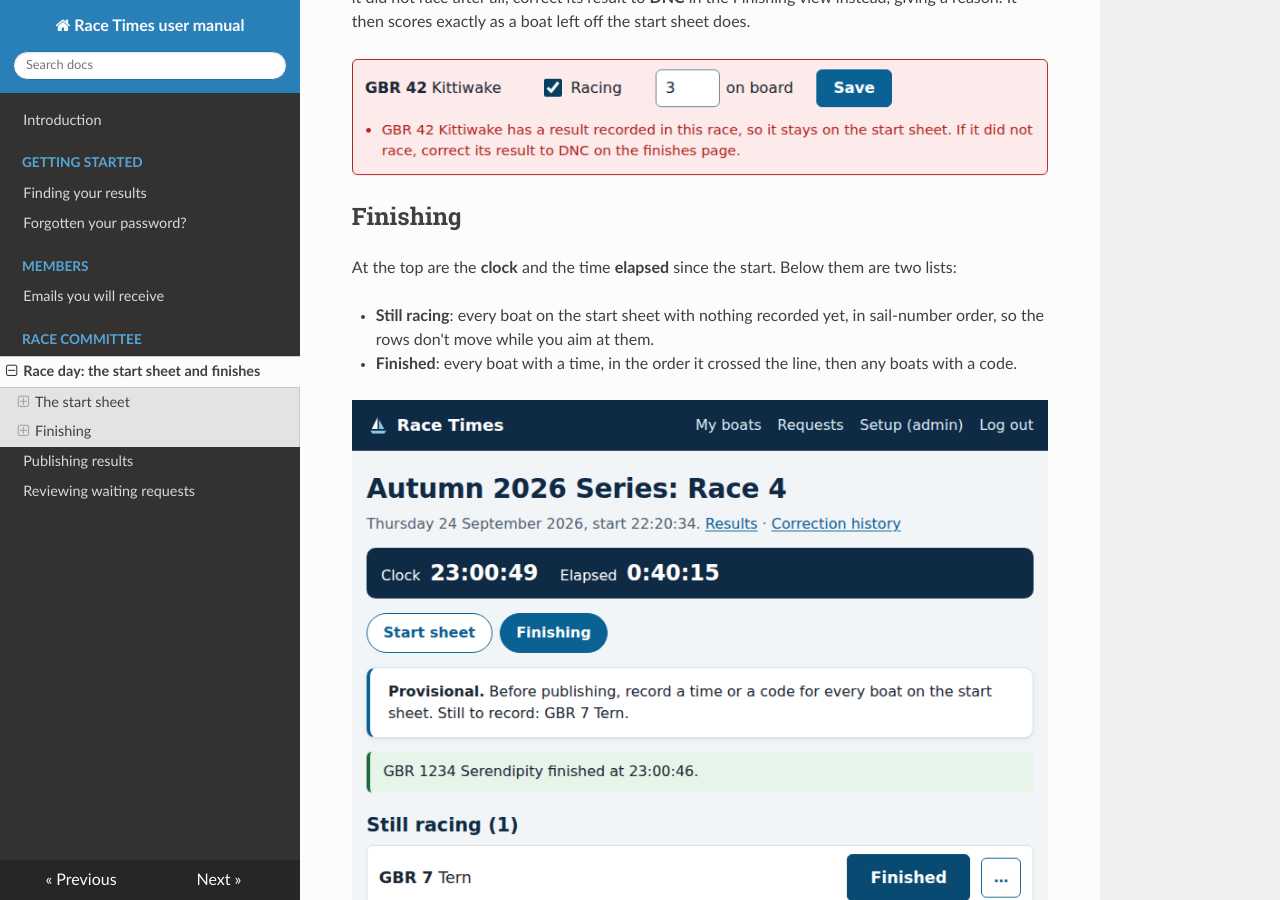
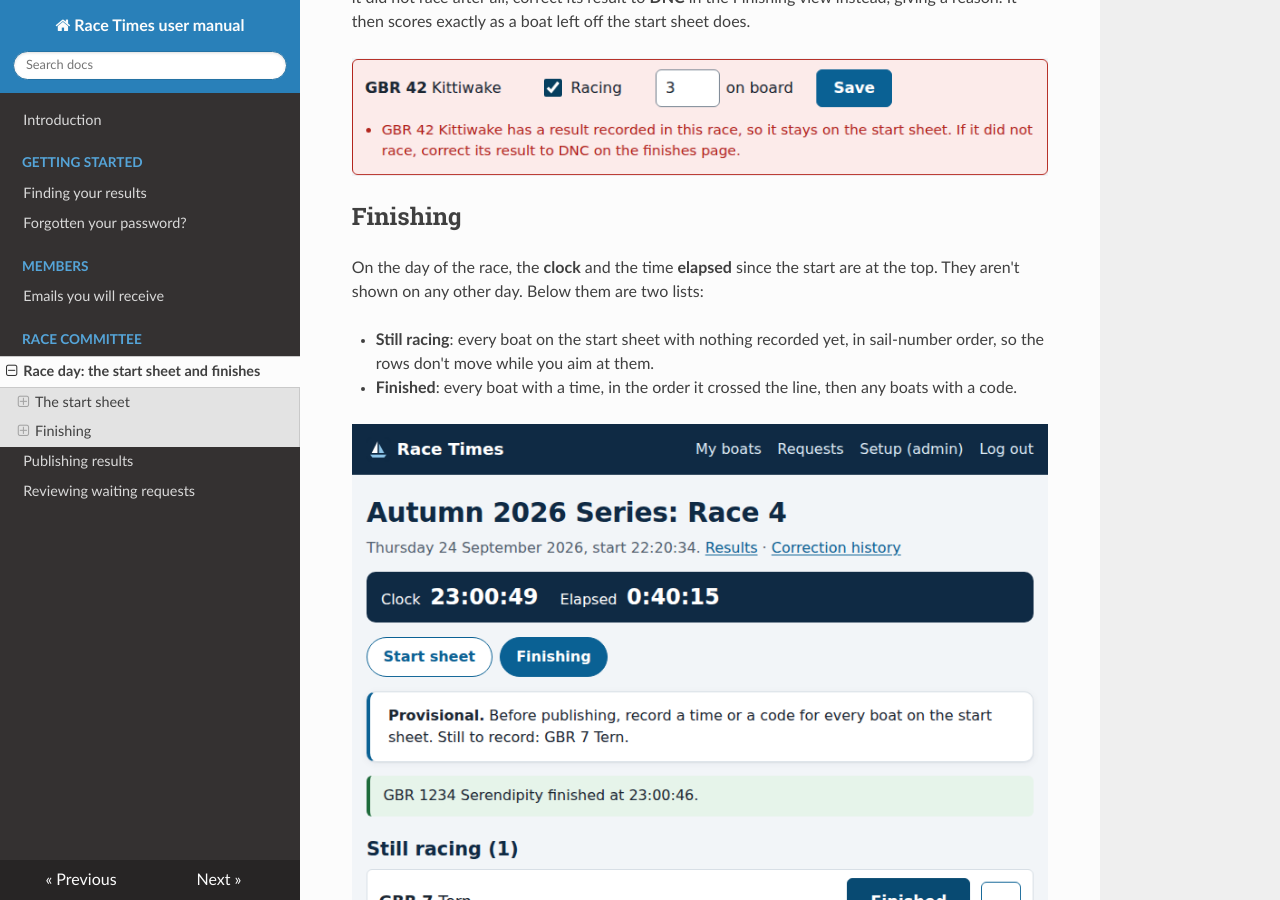
Before and after one commit to mattstibbs/racetimes, an MkDocs documentation site: the page built from manual/committee/race-day.md, in a window 1280 px wide and 900 px high, scrolled down 1714 px. Built offline with MkDocs 1.6.1, drawn with Linux system fonts in a browser that asks for light colours; nearby versions of some CDN libraries.

Commit message:
Race day page: show the clock only on the race's own date
Asked for by the project owner. On any other day the page shows no clock
and doesn't load race-clock.js. If the page is left open past midnight, the
script hides the clock once the site's date moves on.

site.css gains [hidden] { display: none !important; }. Without it, the
clock's display: flex overrode the hidden attribute and the clock stayed
visible, as the browser check found.

Tests cover the day before and the day after; the manual and spec say when
the clock shows.

Co-Authored-By: Claude Opus 5.5 <noreply@anthropic.com>
Claude-Session: https://claude.ai/code/session_01QY3tQYF5nVQS35pznUQfpw

```diff
--- a/manual/committee/race-day.md
+++ b/manual/committee/race-day.md
@@ -46,8 +46,9 @@ scores exactly as a boat left off the start sheet does.
 
 ## Finishing
 
-At the top are the **clock** and the time **elapsed** since the start. Below
-them are two lists:
+On the day of the race, the **clock** and the time **elapsed** since the
+start are at the top. They aren't shown on any other day. Below them are two
+lists:
 
 - **Still racing**: every boat on the start sheet with nothing recorded yet,
   in sail-number order, so the rows don't move while you aim at them.
--- a/static/css/site.css
+++ b/static/css/site.css
@@ -33,6 +33,8 @@
 /* --- Page and type ----------------------------------------------------------- */
 
 *, *::before, *::after { box-sizing: border-box; }
+/* A hidden element stays hidden even when a rule here gives it a display (the race clock does). */
+[hidden] { display: none !important; }
 html { -webkit-text-size-adjust: 100%; }
 body {
   margin: 0;
```
Also changed, not shown: docs/slices/09-race-day-page.md (+4 -0 lines), static/js/race-clock.js (+14 -1 lines), 3 other files.
